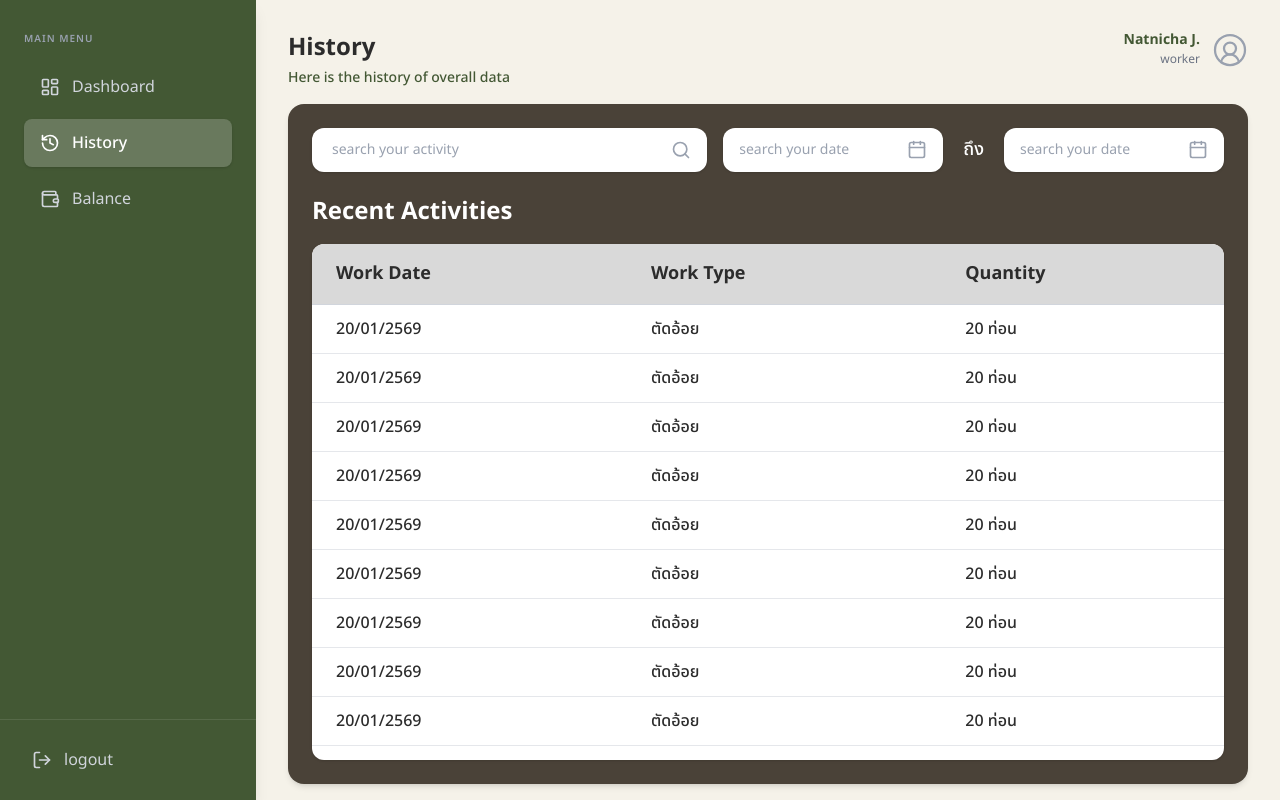
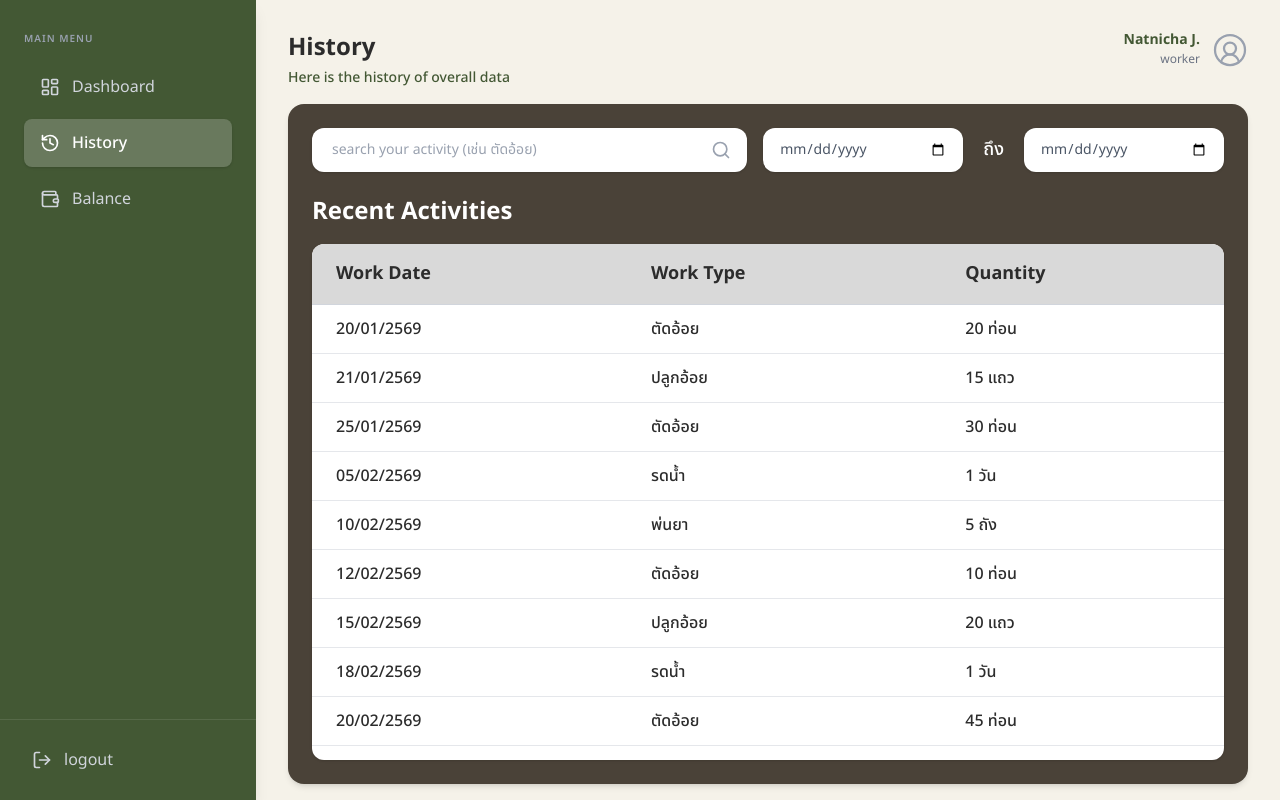
Before and after one commit to MUDST-2026-aomaoi/aomaoi-frontend, a React (Vite) app: page /worker/history in a window 1280 px wide. Built offline with nearby package versions, Linux system fonts and the light colour scheme; a web font is replaced by a local one.

Commit message:
feat: implement working search and date filters with mock data on History page

```diff
--- a/src/pages/worker/WorkerHistory.jsx
+++ b/src/pages/worker/WorkerHistory.jsx
@@ -1,13 +1,40 @@
-import { Search, Calendar } from 'lucide-react';
+import { useState, useMemo } from 'react';
+import { Search } from 'lucide-react';
+
+// สร้างข้อมูลจำลองแบบหลากหลายเพื่อเทสการกรอง
+const mockData = [
+  { id: 1, date: '2026-01-20', displayDate: '20/01/2569', type: 'ตัดอ้อย', quantity: '20 ท่อน' },
+  { id: 2, date: '2026-01-21', displayDate: '21/01/2569', type: 'ปลูกอ้อย', quantity: '15 แถว' },
+  { id: 3, date: '2026-01-25', displayDate: '25/01/2569', type: 'ตัดอ้อย', quantity: '30 ท่อน' },
+  { id: 4, date: '2026-02-05', displayDate: '05/02/2569', type: 'รดน้ำ', quantity: '1 วัน' },
+  { id: 5, date: '2026-02-10', displayDate: '10/02/2569', type: 'พ่นยา', quantity: '5 ถัง' },
+  { id: 6, date: '2026-02-12', displayDate: '12/02/2569', type: 'ตัดอ้อย', quantity: '10 ท่อน' },
+  { id: 7, date: '2026-02-15', displayDate: '15/02/2569', type: 'ปลูกอ้อย', quantity: '20 แถว' },
+  { id: 8, date: '2026-02-18', displayDate: '18/02/2569', type: 'รดน้ำ', quantity: '1 วัน' },
+  { id: 9, date: '2026-02-20', displayDate: '20/02/2569', type: 'ตัดอ้อย', quantity: '45 ท่อน' },
+  { id: 10, date: '2026-02-25', displayDate: '25/02/2569', type: 'พ่นยา', quantity: '2 ถัง' },
+];
 
 export default function WorkerHistory() {
-  // สร้างข้อมูลจำลอง (Mock Data) สำหรับตาราง
-  const dummyHistory = Array.from({ length: 15 }).map((_, idx) => ({
-    id: idx,
-    date: '20/01/2569',
-    type: 'ตัดอ้อย',
-    quantity: '20 ท่อน'
-  }));
+  const [searchTerm, setSearchTerm] = useState('');
+  const [startDate, setStartDate] = useState('');
+  const [endDate, setEndDate] = useState('');
+
+  // ฟังก์ชันคำนวณการกรองข้อมูล
+  const filteredData = useMemo(() => {
+    return mockData.filter(item => {
+      // 1. กรองคำค้นหา (หาจากชื่องาน)
+      const matchSearch = item.type.toLowerCase().includes(searchTerm.toLowerCase());
+
+      // 2. กรองวันที่เริ่มต้น
+      const matchStartDate = startDate ? item.date >= startDate : true;
+
+      // 3. กรองวันที่สิ้นสุด
+      const matchEndDate = endDate ? item.date <= endDate : true;
+
+      return matchSearch && matchStartDate && matchEndDate;
+    });
+  }, [searchTerm, startDate, endDate]);
 
   return (
     <div className="bg-[#4A4238] rounded-2xl p-6 flex flex-col h-[calc(100vh-120px)] shadow-md">
@@ -18,32 +45,34 @@ export default function WorkerHistory() {
         <div className="relative flex-1 max-w-[500px]">
           <input
             type="text"
-            placeholder="search your activity"
+            placeholder="search your activity (เช่น ตัดอ้อย)"
+            value={searchTerm}
+            onChange={(e) => setSearchTerm(e.target.value)}
             className="w-full pl-5 pr-10 py-3 bg-white rounded-xl text-farm-text outline-none text-sm placeholder:text-gray-400 shadow-sm"
           />
           <Search size={20} className="absolute right-4 top-1/2 -translate-y-1/2 text-gray-400" />
         </div>
 
-        {/* ช่องวันที่เริ่มต้น */}
-        <div className="relative w-[220px]">
+        {/* ช่องวันที่เริ่มต้น (ใช้ type="date" เพื่อเรียกปฏิทินของระบบขึ้นมา) */}
+        <div className="relative w-[200px]">
           <input
-            type="text"
-            placeholder="search your date"
-            className="w-full pl-4 pr-10 py-3 bg-white rounded-xl text-farm-text outline-none text-sm placeholder:text-gray-400 shadow-sm"
+            type="date"
+            value={startDate}
+            onChange={(e) => setStartDate(e.target.value)}
+            className="w-full px-4 py-3 bg-white rounded-xl text-farm-text outline-none text-sm text-gray-600 shadow-sm"
           />
-          <Calendar size={20} className="absolute right-4 top-1/2 -translate-y-1/2 text-gray-400" />
         </div>
 
         <span className="text-white font-medium text-lg px-1">ถึง</span>
 
         {/* ช่องวันที่สิ้นสุด */}
-        <div className="relative w-[220px]">
+        <div className="relative w-[200px]">
           <input
-            type="text"
-            placeholder="search your date"
-            className="w-full pl-4 pr-10 py-3 bg-white rounded-xl text-farm-text outline-none text-sm placeholder:text-gray-400 shadow-sm"
+            type="date"
+            value={endDate}
+            onChange={(e) => setEndDate(e.target.value)}
+            className="w-full px-4 py-3 bg-white rounded-xl text-farm-text outline-none text-sm text-gray-600 shadow-sm"
           />
-          <Calendar size={20} className="absolute right-4 top-1/2 -translate-y-1/2 text-gray-400" />
         </div>
       </div>
 
@@ -60,13 +89,21 @@ export default function WorkerHistory() {
             </tr>
           </thead>
           <tbody className="divide-y divide-gray-200">
-            {dummyHistory.map((item) => (
-              <tr key={item.id} className="hover:bg-gray-50 transition-colors">
-                <td className="py-3 px-6 text-farm-text font-medium">{item.date}</td>
-                <td className="py-3 px-6 text-farm-text font-medium">{item.type}</td>
-                <td className="py-3 px-6 text-farm-text font-medium">{item.quantity}</td>
+            {filteredData.length > 0 ? (
+              filteredData.map((item) => (
+                <tr key={item.id} className="hover:bg-gray-50 transition-colors">
+                  <td className="py-3 px-6 text-farm-text font-medium">{item.displayDate}</td>
+                  <td className="py-3 px-6 text-farm-text font-medium">{item.type}</td>
+                  <td className="py-3 px-6 text-farm-text font-medium">{item.quantity}</td>
+                </tr>
+              ))
+            ) : (
+              <tr>
+                <td colSpan="3" className="py-8 text-center text-gray-500 font-medium">
+                  ไม่พบประวัติการทำงานที่คุณค้นหา
+                </td>
               </tr>
-            ))}
+            )}
           </tbody>
         </table>
       </div>
```
